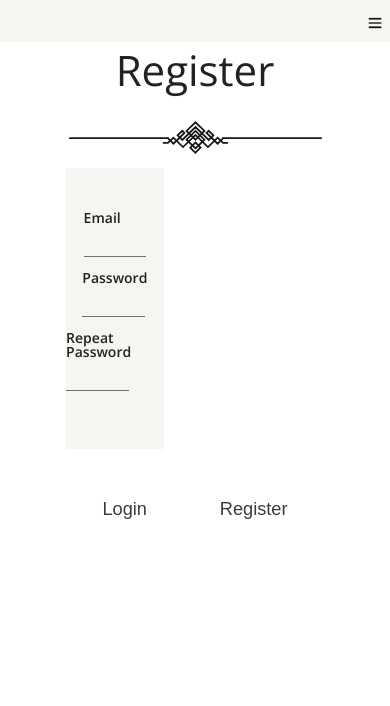
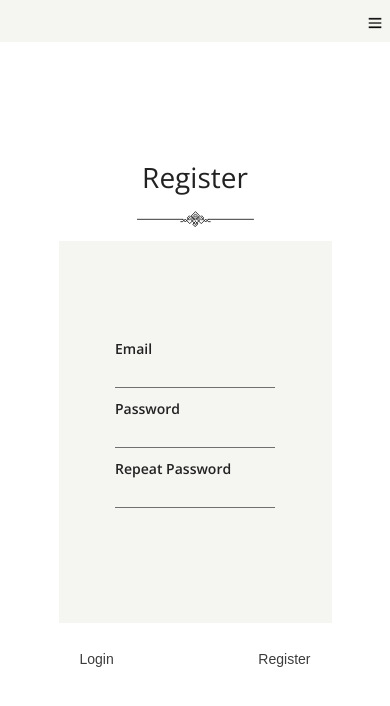
Before and after one commit to RSo21/Give_Away_App, a React (Create React App) app: page /register in a window 390 px wide. Shown: the top 706 px of the page. Built offline with nearby package versions, Linux system fonts and the light colour scheme; no server answers.

Commit message:
rgister mobile

```diff
--- a/src/scss/elements/_register.scss
+++ b/src/scss/elements/_register.scss
@@ -4,6 +4,10 @@
     align-items: center;
     flex-direction: column;
     height: 70vh;
+
+    @include mobile{
+        height: 100vh;
+    }
 
     .register-text{
         padding-bottom: 1em;
@@ -12,12 +16,26 @@
             font-size: 3em;
             text-align: center;
             padding-bottom: 0.7em;
+
+            @include mobile{
+                font-size: 2em;
+            }
+        }
+
+        .decoration{
+            @include mobile{
+                width: 30vw;
+            }
         }
 
         .register-success{
             font-size: 1.1em;
             color: #57B850;
             padding-top: 1em;
+
+            @include mobile{
+                font-size: 0.8em;
+            }
 
         }
     }
@@ -31,6 +49,11 @@
         height: 30vh;
         width: 25vw;
         padding-bottom: 2em;
+
+        @include mobile{
+            height: 42vh;
+            width: 70vw;
+        }
 
         .register-form-input-label,
         .register-form-input-label-2{
@@ -46,6 +69,10 @@
                 width: 15vw;
                 background: transparent;
                 padding-top: 1em;
+
+                @include mobile{
+                    width: 40vw;
+                }
 
                 &:focus {
                     border-bottom: 0.1em solid $btn-account-border-color;
@@ -68,12 +95,21 @@
         padding-top: 2em;
         color: $font-color-primary;
 
+        @include mobile{
+            padding-top: 1em;
+        }
+
         button{
             padding: 1.2em 2em;
             border: none;
             background-color: transparent;
             font-size: 1.3em;
             color: $font-color-primary;
+
+            @include mobile{
+                padding: 1em 1.5em;
+                font-size: 1em;
+            }
 
             a{
                 text-decoration: none;
```
